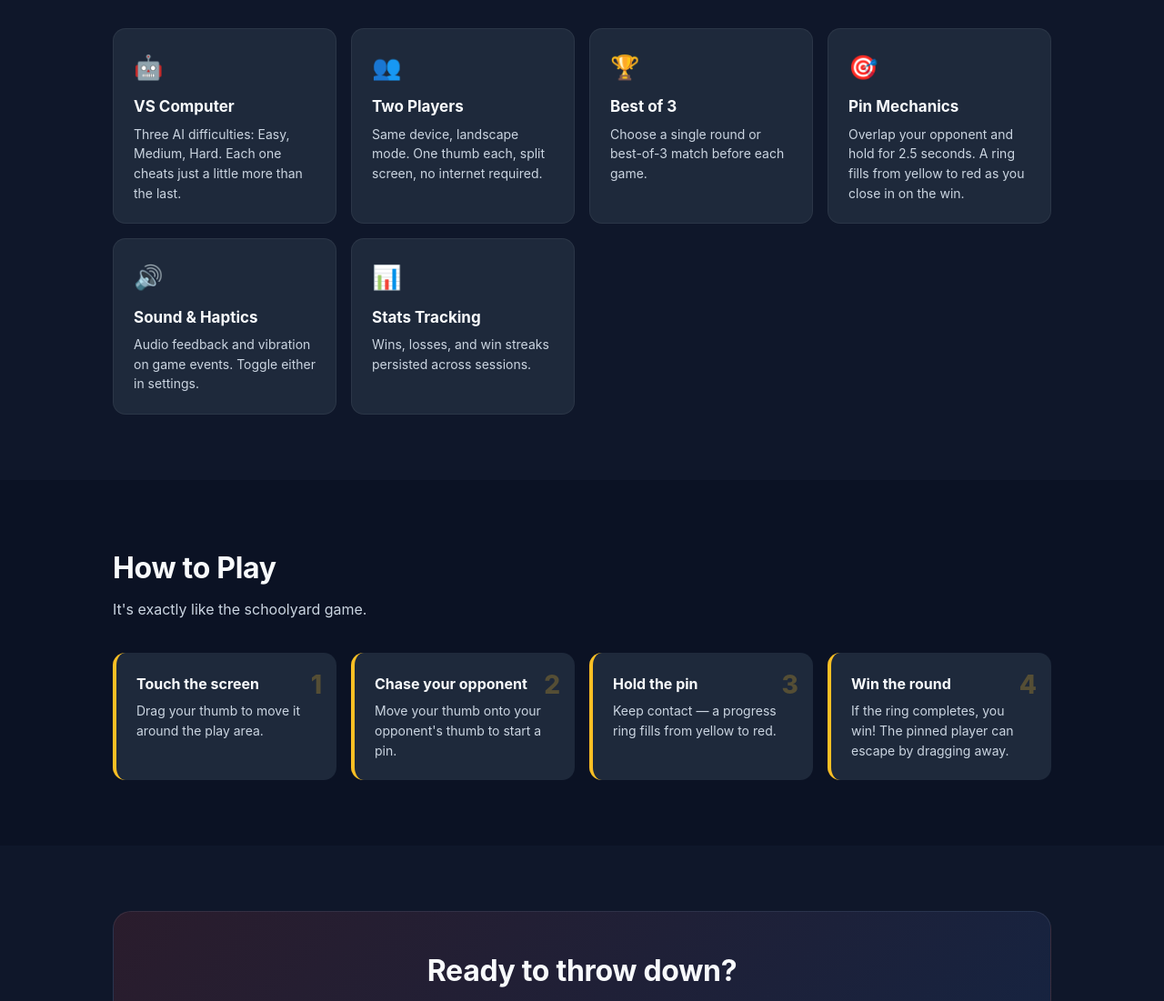
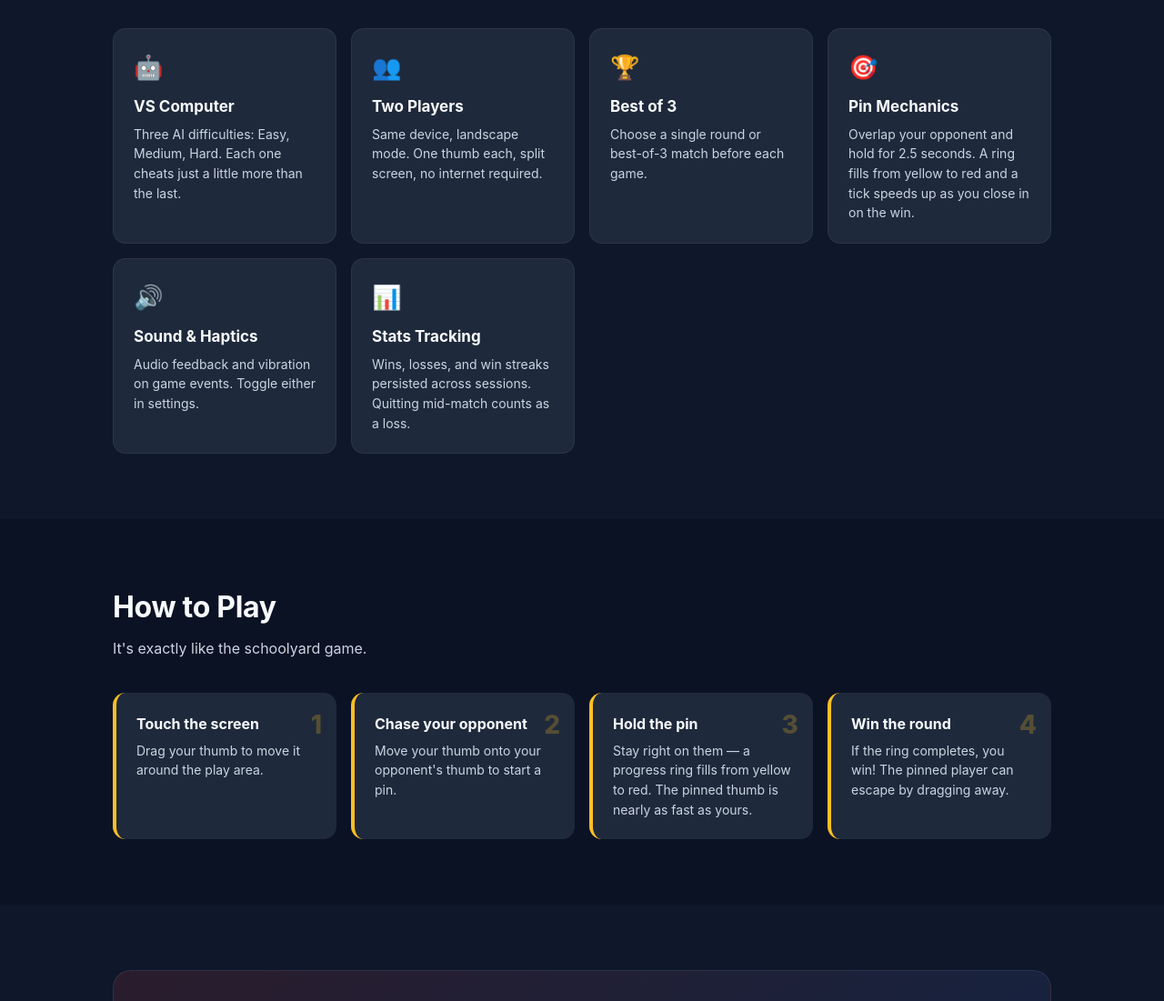
Before and after one commit to HighviewOne/ThumbWar, a plain HTML site: page docs/index.html in a window 1280 px wide. Shown: the part 860-1961 px from the top of the page at 91% size. Drawn offline with Linux system fonts and the light colour scheme.

Commit message:
docs: release steps, toolchain, website pin text
- CONTRIBUTING release steps: lint in the check command, JDK 21, a real
  upgrade test from the published release, and wait for CI on the bump
  commit before tagging.
- ARCHITECTURE: toolchain and SDK levels, edge-to-edge setup.
- README: ~98% coverage.
- Website: pin tick and escape, forfeit counts as a loss.

Co-Authored-By: Claude Opus 5.5 <noreply@anthropic.com>

```diff
--- a/docs/index.html
+++ b/docs/index.html
@@ -466,7 +466,7 @@
           <div class="feature">
             <div class="icon">🎯</div>
             <h3>Pin Mechanics</h3>
-            <p>Overlap your opponent and hold for 2.5 seconds. A ring fills from yellow to red as you close in on the win.</p>
+            <p>Overlap your opponent and hold for 2.5 seconds. A ring fills from yellow to red and a tick speeds up as you close in on the win.</p>
           </div>
           <div class="feature">
             <div class="icon">🔊</div>
@@ -476,7 +476,7 @@
           <div class="feature">
             <div class="icon">📊</div>
             <h3>Stats Tracking</h3>
-            <p>Wins, losses, and win streaks persisted across sessions.</p>
+            <p>Wins, losses, and win streaks persisted across sessions. Quitting mid-match counts as a loss.</p>
           </div>
         </div>
       </div>
@@ -497,7 +497,7 @@
           </div>
           <div class="step">
             <h3>Hold the pin</h3>
-            <p>Keep contact — a progress ring fills from yellow to red.</p>
+            <p>Stay right on them — a progress ring fills from yellow to red. The pinned thumb is nearly as fast as yours.</p>
           </div>
           <div class="step">
             <h3>Win the round</h3>
```
Also changed, not shown: 3 other files.
